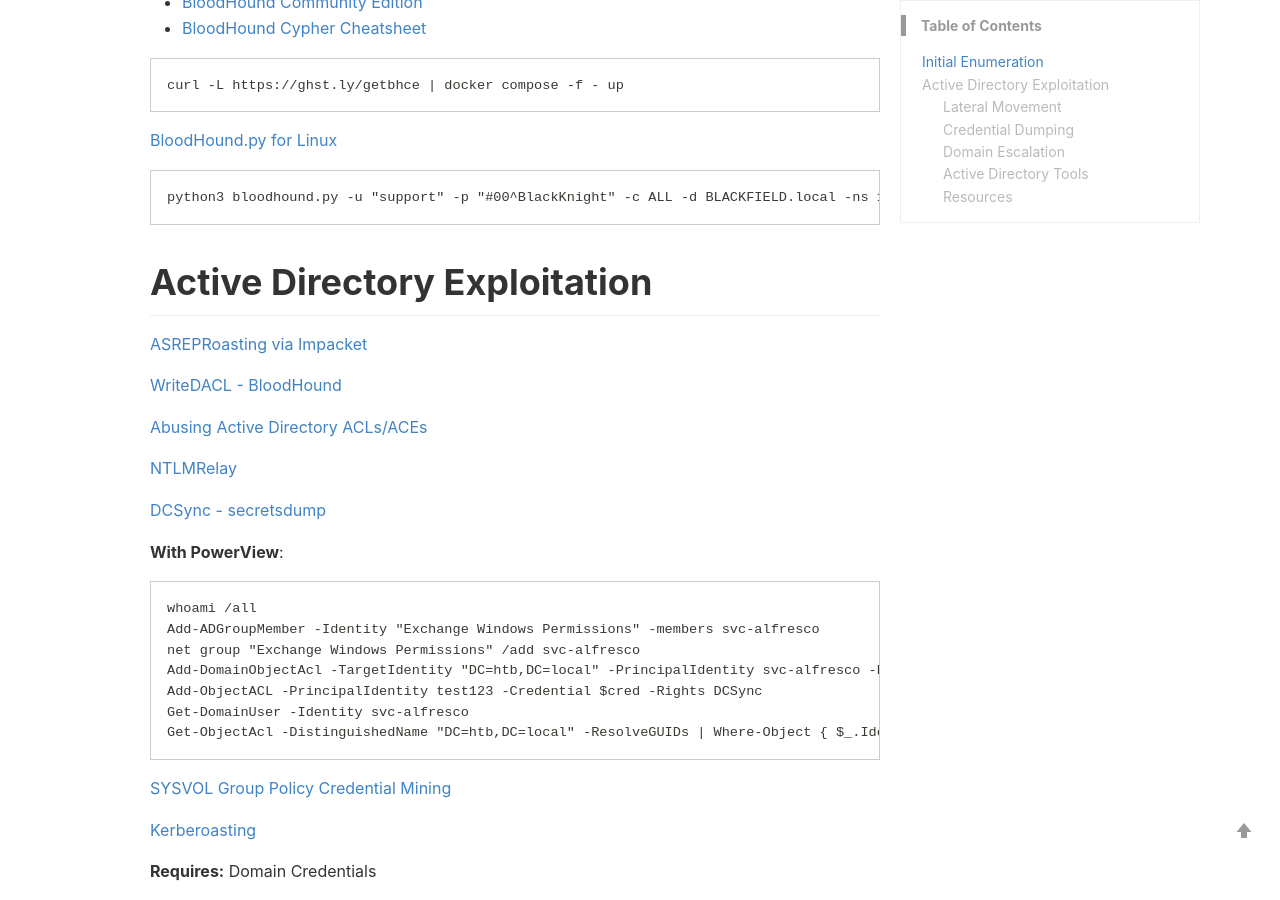
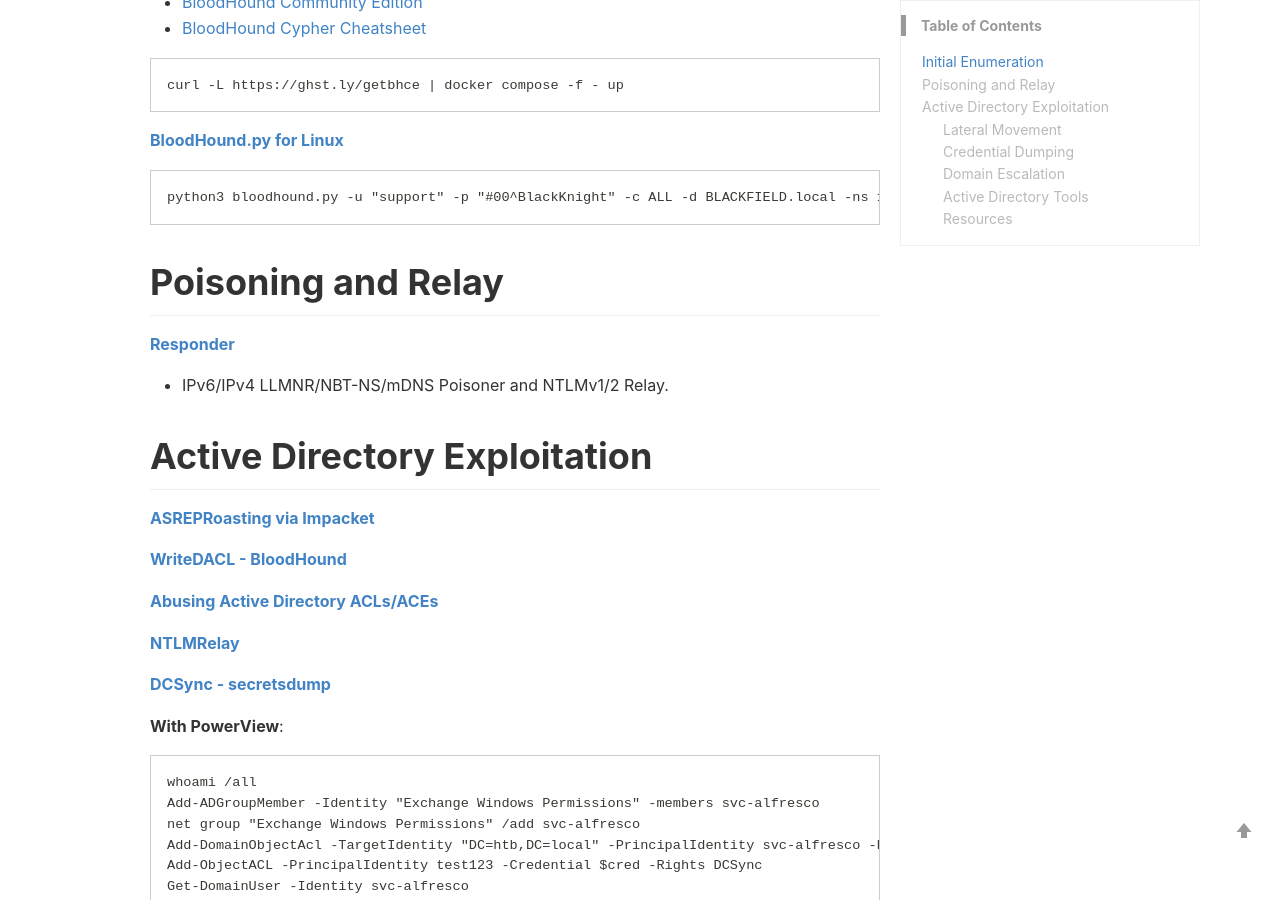
Before and after one commit to qwutony/qwutony.github.io, a Jekyll site: the page built from _wiki/003-active-directory-penetration-testing.md, in a window 1280 px wide and 900 px high, scrolled down 1246 px. Built offline with Jekyll 4.4.1, drawn with Linux system fonts in a browser that asks for light colours; a style sheet for code colours, icons or effects is not loaded.

Commit message:
Update 003-active-directory-penetration-testing.md

````diff
--- a/_wiki/003-active-directory-penetration-testing.md
+++ b/_wiki/003-active-directory-penetration-testing.md
@@ -8,10 +8,10 @@ keywords: Internals
 ---
 
 # Initial Enumeration
-[Password Spraying via Sprayhound](https://github.com/Hackndo/sprayhound)
+**[Password Spraying via Sprayhound](https://github.com/Hackndo/sprayhound)**
   - Checks badpwdcount attribute only in the domain policy
 
-[Rid Brute via SMB](https://medium.com/@e.escalante.jr/active-directory-workshop-brute-forcing-the-domain-server-using-crackmapexec-pt-6-feab1c43d970)
+**[Rid Brute via SMB](https://medium.com/@e.escalante.jr/active-directory-workshop-brute-forcing-the-domain-server-using-crackmapexec-pt-6-feab1c43d970)**
 
 **Requires:** Guest read access to IPC$ (Remote IPC) SMB File Share
 ```
@@ -21,7 +21,7 @@ GetNPUsers.py BLACKFIELD/ -usersfile users.txt -format hashcat
 hashcat -m 18200 creds.txt /usr/share/wordlists/rockyou.txt
 ```
 
-[LDAPSearch Cheat Sheet](https://notes.benheater.com/books/active-directory/page/ldapsearch)
+**[LDAPSearch Cheat Sheet](https://notes.benheater.com/books/active-directory/page/ldapsearch)**
 ```
 Domain Contexts: ldapsearch -x -H ldap://BLACKFIELD -s base namingcontexts
 Search Users: ldapsearch -x -H ldap://BLACKFIELD -D 'CN=support,CN=users,DC=BLACKFIELD,DC=local' -W -b 'DC=BLACKFIELD,DC=local' '(objectClass=user)'
@@ -30,18 +30,18 @@ Search Users: ldapsearch -x -H ldap://BLACKFIELD -D 'CN=support,CN=users,DC=BLAC
 Other resources
   - [Useful LDAP queries](https://podalirius.net/en/articles/useful-ldap-queries-for-windows-active-directory-pentesting/)
 
-[LDAP Domain Dump via Linux](https://github.com/dirkjanm/ldapdomaindump)
+**[LDAP Domain Dump via Linux](https://github.com/dirkjanm/ldapdomaindump)**
 
 Old tool however useful if Bloodhound.py isn't working as intended.
 
-[Integrated DNS Dump](https://github.com/dirkjanm/adidnsdump)
+**[Integrated DNS Dump](https://github.com/dirkjanm/adidnsdump)**
 
 Any user in Active Directory can enumerate all DNS records in the Domain or Forest DNS zones, similar to a zone transfer.
 
 Additional Resources:
   - [ADIDNS Dump](https://dirkjanm.io/getting-in-the-zone-dumping-active-directory-dns-with-adidnsdump/)
 
-[BloodHound CE](https://github.com/SpecterOps/BloodHound)
+**[BloodHound CE](https://github.com/SpecterOps/BloodHound)**
 
 **Additional Resources**
   - [BloodHound Community Edition](https://support.bloodhoundenterprise.io/hc/en-us/articles/17468450058267-Install-BloodHound-Community-Edition-with-Docker-Compose)
@@ -51,21 +51,25 @@ Additional Resources:
 curl -L https://ghst.ly/getbhce | docker compose -f - up
 ```
 
-[BloodHound.py for Linux](https://github.com/dirkjanm/BloodHound.py)
+**[BloodHound.py for Linux](https://github.com/dirkjanm/BloodHound.py)**
 ```
 python3 bloodhound.py -u "support" -p "#00^BlackKnight" -c ALL -d BLACKFIELD.local -ns 10.10.10.192 -dc dc01.BLACKFIELD.local
 ```
 
+# Poisoning and Relay
+**[Responder](https://github.com/lgandx/Responder)**
+  - IPv6/IPv4 LLMNR/NBT-NS/mDNS Poisoner and NTLMv1/2 Relay.
+
 # Active Directory Exploitation
-[ASREPRoasting via Impacket](https://book.hacktricks.xyz/windows-hardening/active-directory-methodology/asreproast)
+**[ASREPRoasting via Impacket](https://book.hacktricks.xyz/windows-hardening/active-directory-methodology/asreproast)**
 
-[WriteDACL - BloodHound](https://support.bloodhoundenterprise.io/hc/en-us/articles/17312765477787-WriteDacl)
+**[WriteDACL - BloodHound](https://support.bloodhoundenterprise.io/hc/en-us/articles/17312765477787-WriteDacl)**
 
-[Abusing Active Directory ACLs/ACEs](https://book.hacktricks.xyz/windows-hardening/active-directory-methodology/acl-persistence-abuse)
+**[Abusing Active Directory ACLs/ACEs](https://book.hacktricks.xyz/windows-hardening/active-directory-methodology/acl-persistence-abuse)**
 
-[NTLMRelay](https://www.thehacker.recipes/ad/movement/ntlm/relay)
+**[NTLMRelay](https://www.thehacker.recipes/ad/movement/ntlm/relay)**
 
-[DCSync - secretsdump](https://book.hacktricks.xyz/windows-hardening/active-directory-methodology/dcsync)
+**[DCSync - secretsdump](https://book.hacktricks.xyz/windows-hardening/active-directory-methodology/dcsync)**
 
 **With PowerView**:
 ```
@@ -78,9 +82,9 @@ Get-DomainUser -Identity svc-alfresco
 Get-ObjectAcl -DistinguishedName "DC=htb,DC=local" -ResolveGUIDs | Where-Object { $_.IdentityReference -match "svc-alfresco" }
 ```
 
-[SYSVOL Group Policy Credential Mining](https://adsecurity.org/?p=2288)
+**[SYSVOL Group Policy Credential Mining](https://adsecurity.org/?p=2288)**
 
-[Kerberoasting](https://book.hacktricks.xyz/windows-hardening/active-directory-methodology/kerberoast)
+**[Kerberoasting](https://book.hacktricks.xyz/windows-hardening/active-directory-methodology/kerberoast)**
 
 **Requires:** Domain Credentials
 
@@ -101,7 +105,7 @@ net rpc password AUDIT2020 -U BLACKFIELD\\support -S BLACKFIELD.local (prompts n
 ```
 
 ## Credential Dumping
-[LSASS Dump - lsass.DMP](https://medium.com/@markmotig/some-ways-to-dump-lsass-exe-c4a75fdc49bf)
+**[LSASS Dump - lsass.DMP](https://medium.com/@markmotig/some-ways-to-dump-lsass-exe-c4a75fdc49bf)**
 
 **Requires:** Credential Guard to be disabled.
 
@@ -109,7 +113,7 @@ net rpc password AUDIT2020 -U BLACKFIELD\\support -S BLACKFIELD.local (prompts n
 Dumping LSASS via Linux: https://medium.com/@offsecdeer/dumping-lsass-remotely-from-linux-efc47391e56d
 ```
 
-[Pypykatz - Mimikatz for Linux](https://github.com/skelsec/pypykatz)
+**[Pypykatz - Mimikatz for Linux](https://github.com/skelsec/pypykatz)**
 
 **Requires:** A DMP file containing credentials extracted to our Linux machine.
 ```
@@ -117,7 +121,7 @@ pypykatz lsa minidump lsass.DMP
 ```
 
 ## Domain Escalation
-[Backup Operator - Privilege Escalation](https://book.hacktricks.xyz/windows-hardening/active-directory-methodology/privileged-groups-and-token-privileges#backup-operators)
+**[Backup Operator - Privilege Escalation](https://book.hacktricks.xyz/windows-hardening/active-directory-methodology/privileged-groups-and-token-privileges#backup-operators)**
 ```
 whoami /all (SeBackupPrivilege Enabled)
 
@@ -132,14 +136,14 @@ https://medium.com/r3d-buck3t/windows-privesc-with-sebackupprivilege-65d2cd1eb96
 -----------------------------------------------------------------------
 
 ## Active Directory Tools
-[NetExec](https://github.com/Pennyw0rth/NetExec)
+**[NetExec](https://github.com/Pennyw0rth/NetExec)**
 ```
 curl --proto '=https' --tlsv1.2 -sSf https://sh.rustup.rs | sh (install Rust)
 source $HOME/.cargo/env
 pipx install git+https://github.com/Pennyw0rth/NetExec
 ```
 
-[PowerView (Deprecated since 2021)](https://github.com/PowerShellMafia/PowerSploit/blob/dev/Recon/PowerView.ps1)
+**[PowerView (Deprecated since 2021)](https://github.com/PowerShellMafia/PowerSploit/blob/dev/Recon/PowerView.ps1)**
 ```. .\powerview.ps1```
 
 **NSE**
@@ -150,16 +154,16 @@ Enum4Linux
 SMBMap
 smbclient
 smbclient.py (Impacket)
-[NetExec - Cheatsheet](https://github.com/BlWasp/NetExec-Cheatsheet)
-[SMB Enumeration Cheatsheet](https://0xdf.gitlab.io/2024/03/21/smb-cheat-sheet.html)
+**[NetExec - Cheatsheet](https://github.com/BlWasp/NetExec-Cheatsheet)**
+**[SMB Enumeration Cheatsheet](https://0xdf.gitlab.io/2024/03/21/smb-cheat-sheet.html)**
 
 **WinRM**
-[Evil-WinRM](https://github.com/Hackplayers/evil-winrm)
+**[Evil-WinRM](https://github.com/Hackplayers/evil-winrm)**
 ```
 evil-winrm -i 10.10.10.192 -u "svc_backup" -H "9658d1d1dcd9250115e2205d9f48400d"
 ```
 
-[Impacket]()
+**[Impacket]()**
 ```
 python3 -m pipx install impacket
   - **PSExec**
````
